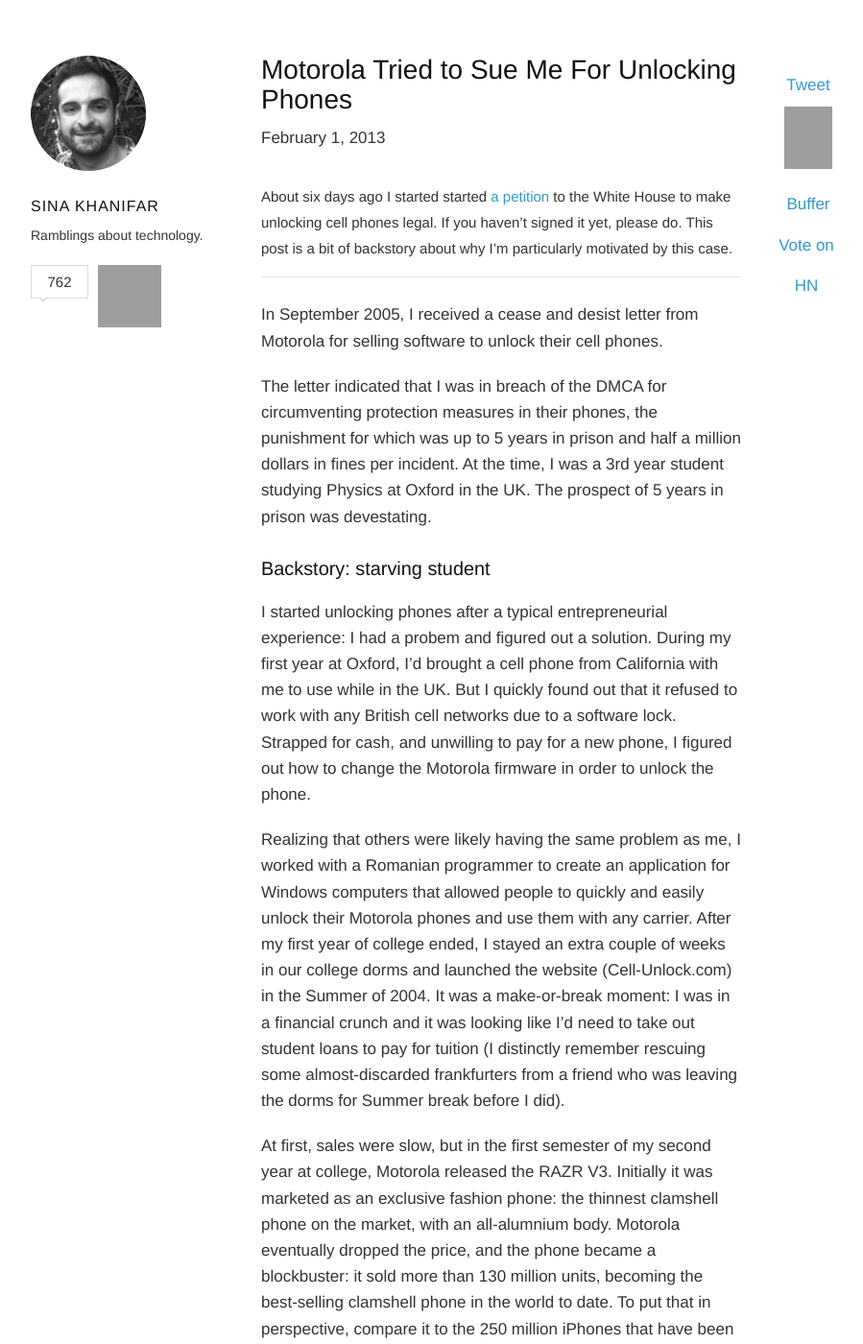
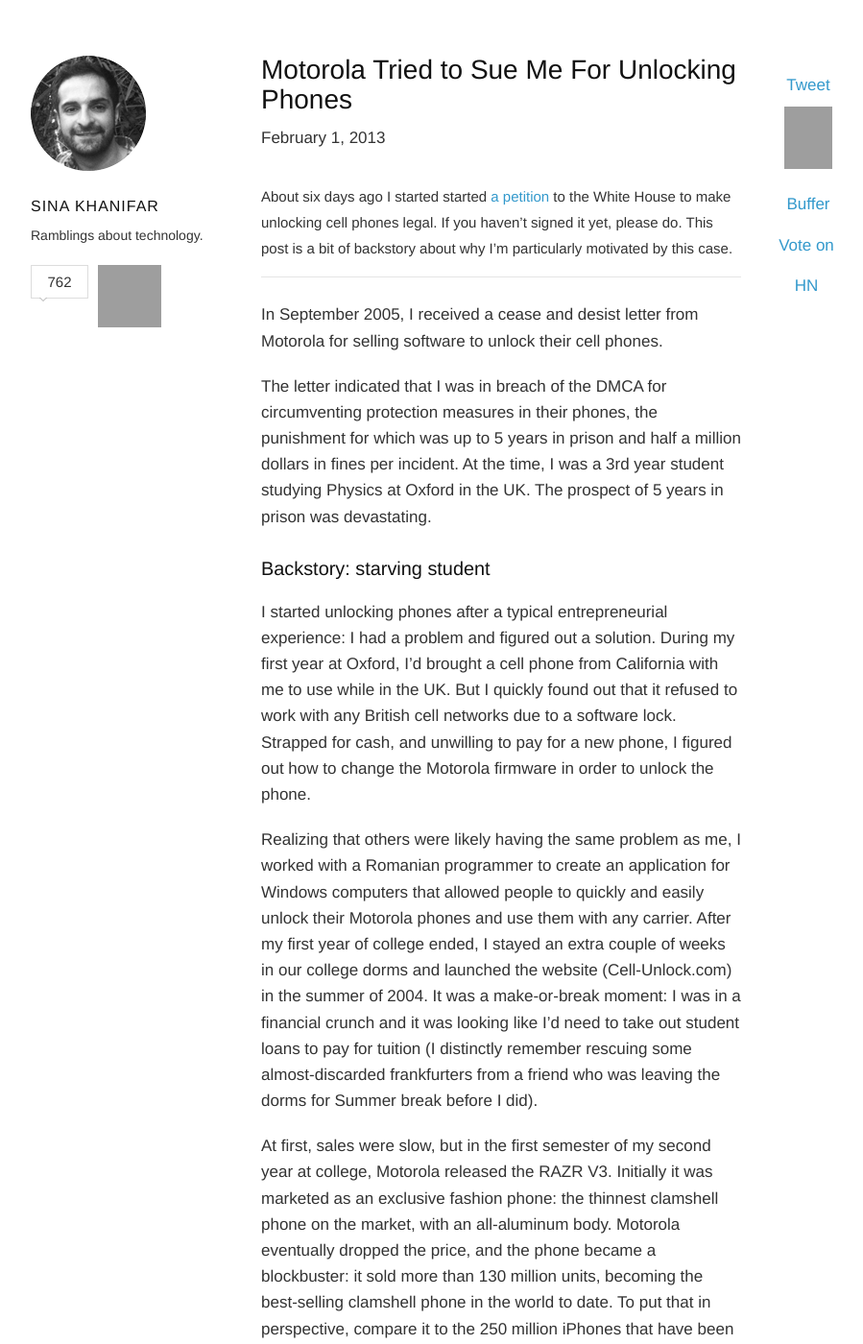
Before and after one commit to sinak/sinak.github.com, a Jekyll site: the page built from _posts/2013-02-01-unlocking-phones.md, in a window 1280 px wide and 1400 px high. Shown: the whole window at 96% size, without its empty margins (178-1077 px from the left). Built offline with Jekyll 4.4.1, drawn with Linux system fonts in a browser that asks for light colours; nearby versions of some CDN libraries; some web fonts are replaced; Markdown is read by kramdown in place of the engine named in the settings; comment, search, counter and statistics services are not loaded; some of the changed text lies outside the part shown; grey boxes are pictures that could not be loaded.

Commit message:
spell check

```diff
--- a/_posts/2013-02-01-unlocking-phones.md
+++ b/_posts/2013-02-01-unlocking-phones.md
@@ -14,29 +14,29 @@
 
 In September 2005, I received a cease and desist letter from Motorola for selling software to unlock their cell phones.
 
-The letter indicated that I was in breach of the DMCA for circumventing protection measures in their phones, the punishment for which was up to 5 years in prison and half a million dollars in fines per incident. At the time, I was a 3rd year student studying Physics at Oxford in the UK. The prospect of 5 years in prison was devestating.
+The letter indicated that I was in breach of the DMCA for circumventing protection measures in their phones, the punishment for which was up to 5 years in prison and half a million dollars in fines per incident. At the time, I was a 3rd year student studying Physics at Oxford in the UK. The prospect of 5 years in prison was devastating.
 
 ### Backstory: starving student
-I started unlocking phones after a typical entrepreneurial experience: I had a probem and figured out a solution. During my first year at Oxford, I'd brought a cell phone from California with me to use while in the UK. But I quickly found out that it refused to work with any British cell networks due to a software lock. Strapped for cash, and unwilling to pay for a new phone, I figured out how to change the Motorola firmware in order to unlock the phone.
+I started unlocking phones after a typical entrepreneurial experience: I had a problem and figured out a solution. During my first year at Oxford, I'd brought a cell phone from California with me to use while in the UK. But I quickly found out that it refused to work with any British cell networks due to a software lock. Strapped for cash, and unwilling to pay for a new phone, I figured out how to change the Motorola firmware in order to unlock the phone.
 
-Realizing that others were likely having the same problem as me, I worked with a Romanian programmer to create an application for Windows computers that allowed people to quickly and easily unlock their Motorola phones and use them with any carrier.  After my first year of college ended, I stayed an extra couple of weeks in our college dorms and launched the website (Cell-Unlock.com) in the Summer of 2004. It was a make-or-break moment: I was in a financial crunch and it was looking like I'd need to take out student loans to pay for tuition (I distinctly remember rescuing some almost-discarded frankfurters from a friend who was leaving the dorms for Summer break before I did).
+Realizing that others were likely having the same problem as me, I worked with a Romanian programmer to create an application for Windows computers that allowed people to quickly and easily unlock their Motorola phones and use them with any carrier.  After my first year of college ended, I stayed an extra couple of weeks in our college dorms and launched the website (Cell-Unlock.com) in the summer of 2004. It was a make-or-break moment: I was in a financial crunch and it was looking like I'd need to take out student loans to pay for tuition (I distinctly remember rescuing some almost-discarded frankfurters from a friend who was leaving the dorms for Summer break before I did).
 
-At first, sales were slow, but in the first semester of my second year at college, Motorola released the RAZR V3. Initially it was marketed as an exclusive fashion phone: the thinnest clamshell phone on the market, with an all-alumnium body. Motorola eventually dropped the price, and the phone became a blockbuster: it sold more than 130 million units, becoming the best-selling clamshell phone in the world to date. To put that in perspective, compare it to the 250 million iPhones that have been sold across all models since Apple launched the first device in 2007.
+At first, sales were slow, but in the first semester of my second year at college, Motorola released the RAZR V3. Initially it was marketed as an exclusive fashion phone: the thinnest clamshell phone on the market, with an all-aluminum body. Motorola eventually dropped the price, and the phone became a blockbuster: it sold more than 130 million units, becoming the best-selling clamshell phone in the world to date. To put that in perspective, compare it to the 250 million iPhones that have been sold across all models since Apple launched the first device in 2007.
 
 ### The DMCA and unlocking
-The DMCA was passed in 1998 by a unanimous vote in the Senate. It criminalizes "production and dissemenation of technology, devices, or services intended to circumvent measures to control access to copyrighted material".
+The DMCA was passed in 1998 by a unanimous vote in the Senate. It criminalizes "production and dissemination of technology, devices, or services intended to circumvent measures to control access to copyrighted material".
 
 Motorola's cease and desist letter indicated that by unlocking phones I was "circumventing measures to controls access to copyrighted material", which amounted to a novel interpretation of the DMCA. Motorola weren't claiming that I was distributing any copyrighted software, but instead that my software unlawfully circumvented a measure controlling access to the phone's copyright-protected software.
 
-There is a subtle but meaninful difference. In a universe in which Motorola's interpretation of the DMCA is valid, any company can create simple mechanisms to prevent a customer for using a device in any way except for that which the manufacturer intended.
+There is a subtle but meaningful difference. In a universe in which Motorola's interpretation of the DMCA is valid, any company can create simple mechanisms to prevent a customer for using a device in any way except for that which the manufacturer intended.
 
-Let's take an example: it's conceivable that a car manufacturer might put simple chips on each individual component of the car whcih are then recognized by the car's electronic system. In and of itself, that's nothing special. But Motorola's interpretation of the DMCA would make it illegal for any other company to manufacture third-party replacement parts for that vehicle. The act of selling, or even simply installing, a third party component would be illegal.
+Let's take an example: it's conceivable that a car manufacturer might put simple chips on each individual component of the car which are then recognized by the car's electronic system. In and of itself, that's nothing special. But Motorola's interpretation of the DMCA would make it illegal for any other company to manufacture third-party replacement parts for that vehicle. The act of selling, or even simply installing, a third party component would be illegal.
 
 Instinctively, we understand that once we've purchased a product, it's up to us how we use or modify it. Replacing the hard drive on a Macbook understandably invalidates our warranty, but it isn't, and shouldn't be, illegal.
 
 ### The unlocking exemption
 
-Every three years, rulemaking proceedings are conducted by the Copyright Office to document whether noninfringing uses of copyright works are hampered by the DMCA. After the the Copyright Office makes it recommendations, the Library of Congress can create "classes of works" that users may access through circumvention without obtaining authorization from the copyright owner.
+Every three years, rulemaking proceedings are conducted by the Copyright Office to document whether non-infringing uses of copyright works are hampered by the DMCA. After the the Copyright Office makes it recommendations, the Library of Congress can create "classes of works" that users may access through circumvention without obtaining authorization from the copyright owner.
 
 In 2009, after lobbying by the EFF, the Copyright Office and the Librarian of Congress added an exemption for unlocking cell phones. While it's not clear (and never tested in court) whether the DMCA actually outlaws unlocking, the exemption made it explicitly legal, and was a win for consumers.
 
```
Also changed, not shown: other parts of _posts/2013-02-01-unlocking-phones.md (+2 -2 lines).
